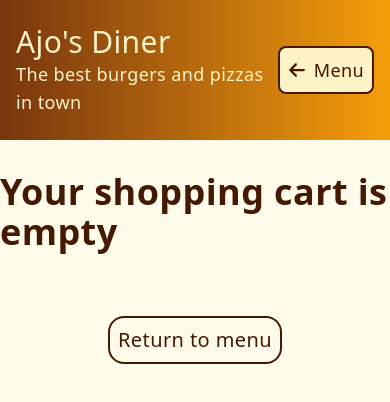
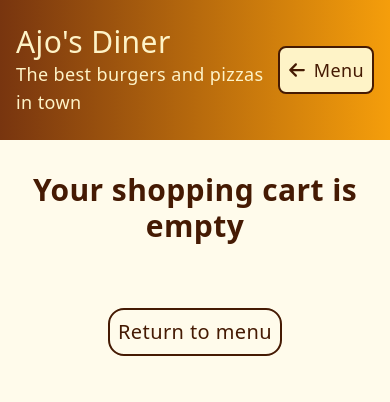
Before and after one commit to ajoborgvold/restaurant-ordering-app, a React (Vite) app: page /order in a window 390 px wide. Shown: the top 402 px of the page. Built offline with nearby package versions, Linux system fonts and the light colour scheme; a web font is replaced by a local one.

Commit message:
Make h2 responsive

```diff
--- a/src/routes/Order.tsx
+++ b/src/routes/Order.tsx
@@ -128,7 +128,7 @@
           </>
         ) : (
           <>
-            <h2 className="text-4xl font-semibold">
+            <h2 className="text-3xl sm:text-4xl md:text-5xl text-center font-semibold px-4">
               Your shopping cart is empty
             </h2>
             <RouteLink path="/" children="Return to menu" />
```
